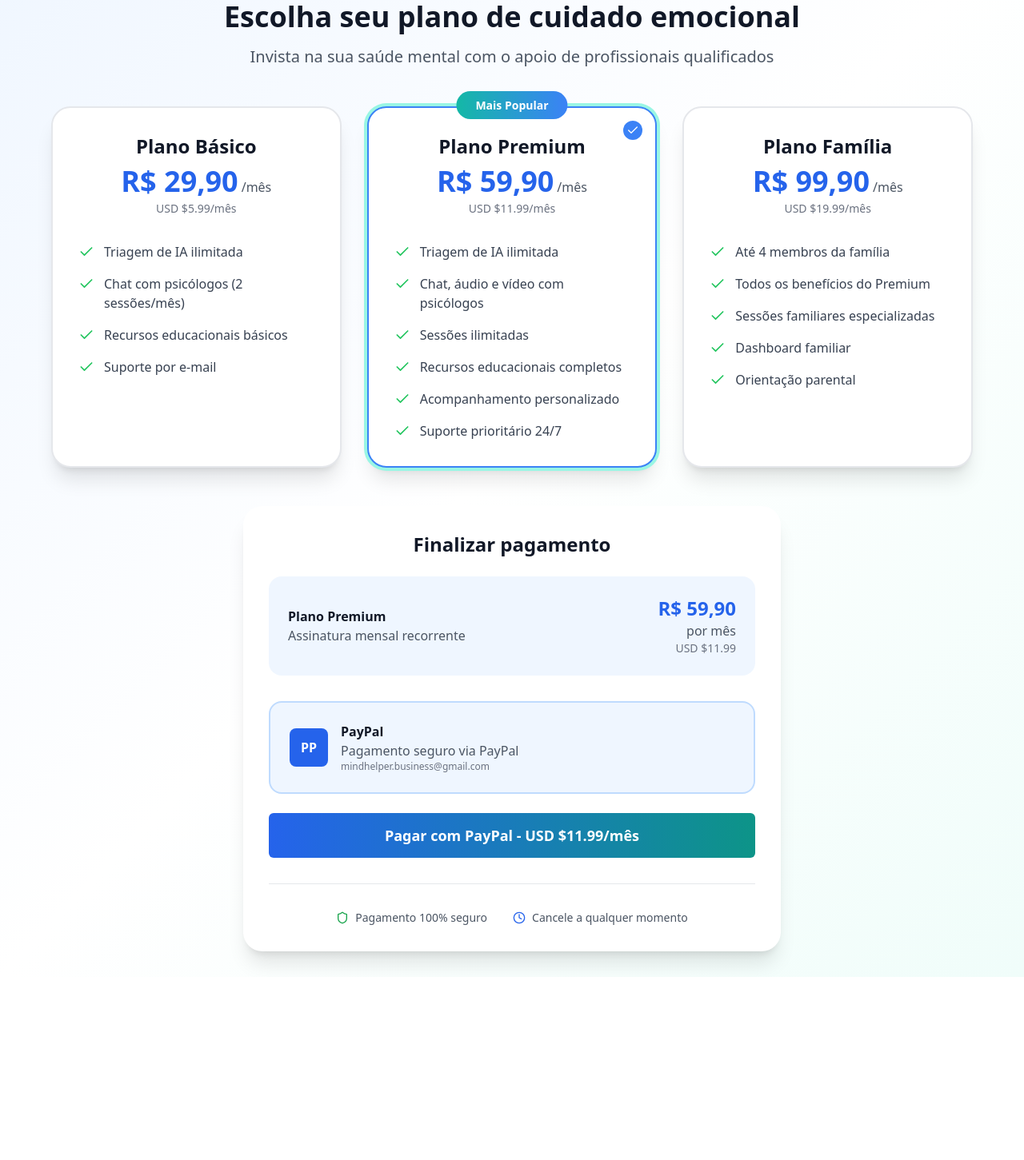
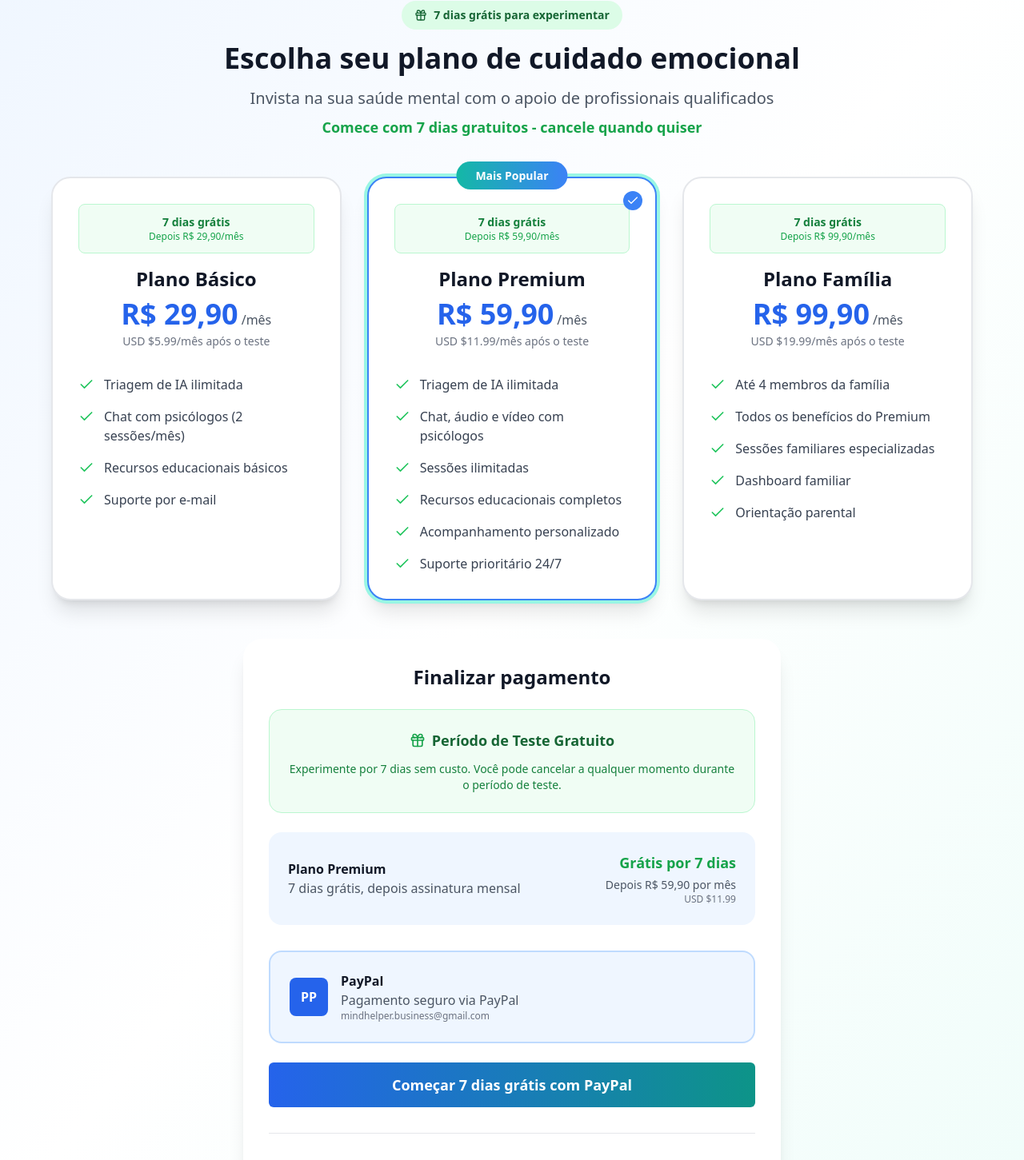
Before and after one commit to mouralsz/Project-Mind-Help-Utilizing-Lovable-AI-, a React (Vite) app: page /payment in a window 1280 px wide. Shown: the part 103-1554 px from the top of the page at 80% size. Before the commit the page ends 1325 px from the top, so only its background shows below. Built offline with nearby package versions, Linux system fonts and the light colour scheme.

Commit message:
Add 7-day free trial to payments
Implement a 7-day free trial period for payment plans in the Payment page.

```diff
--- a/src/pages/Payment.tsx
+++ b/src/pages/Payment.tsx
@@ -1,6 +1,6 @@
 
 import React, { useState } from 'react';
-import { ArrowLeft, Check, Shield, Clock, Heart } from 'lucide-react';
+import { ArrowLeft, Check, Shield, Clock, Heart, Gift } from 'lucide-react';
 import { Button } from '@/components/ui/button';
 import { useNavigate } from 'react-router-dom';
 
@@ -62,14 +62,17 @@ const Payment = () => {
     // Conta PayPal fictícia para receber os pagamentos
     const paypalBusinessEmail = 'mindhelper.business@gmail.com';
 
-    // Parâmetros para o PayPal
+    // Parâmetros para o PayPal com período de teste
     const paypalParams = new URLSearchParams({
       cmd: '_xclick-subscriptions',
       business: paypalBusinessEmail,
-      item_name: `Mindhelper - ${selectedPlanData?.name}`,
+      item_name: `Mindhelper - ${selectedPlanData?.name} (7 dias grátis)`,
       item_number: selectedPlan,
       currency_code: 'USD',
-      a3: selectedPlanData?.priceUSD || '11.99', // Valor da assinatura
+      a1: '0.00', // Valor do período de teste (grátis)
+      p1: '7', // Duração do período de teste (7 dias)
+      t1: 'D', // Tipo de período de teste (D = dias)
+      a3: selectedPlanData?.priceUSD || '11.99', // Valor da assinatura após o teste
       p3: '1', // Período (1 mês)
       t3: 'M', // Tipo de período (M = mensal)
       src: '1', // Assinatura recorrente
@@ -84,6 +87,7 @@ const Payment = () => {
     console.log('Redirecionando para PayPal com os seguintes dados:', {
       plano: selectedPlanData?.name,
       valor: selectedPlanData?.priceUSD,
+      periodo_teste: '7 dias grátis',
       email_business: paypalBusinessEmail
     });
 
@@ -118,11 +122,18 @@ const Payment = () => {
 
         <div className="max-w-6xl mx-auto">
           <div className="text-center mb-12">
+            <div className="inline-flex items-center gap-2 bg-green-100 text-green-800 px-4 py-2 rounded-full text-sm font-semibold mb-4">
+              <Gift className="w-4 h-4" />
+              7 dias grátis para experimentar
+            </div>
             <h2 className="text-4xl font-bold text-gray-900 mb-4">
               Escolha seu plano de cuidado emocional
             </h2>
             <p className="text-xl text-gray-600">
               Invista na sua saúde mental com o apoio de profissionais qualificados
+            </p>
+            <p className="text-lg text-green-600 font-semibold mt-2">
+              Comece com 7 dias gratuitos - cancele quando quiser
             </p>
           </div>
 
@@ -146,12 +157,20 @@ const Payment = () => {
                 )}
 
                 <div className="text-center mb-8">
+                  <div className="bg-green-50 border border-green-200 rounded-lg p-3 mb-4">
+                    <p className="text-green-700 font-semibold text-sm">
+                      7 dias grátis
+                    </p>
+                    <p className="text-green-600 text-xs">
+                      Depois {plan.price}{plan.period}
+                    </p>
+                  </div>
                   <h3 className="text-2xl font-bold text-gray-900 mb-2">{plan.name}</h3>
                   <div className="flex items-baseline justify-center">
                     <span className="text-4xl font-bold text-blue-600">{plan.price}</span>
                     <span className="text-gray-600 ml-1">{plan.period}</span>
                   </div>
-                  <p className="text-sm text-gray-500 mt-1">USD ${plan.priceUSD}/mês</p>
+                  <p className="text-sm text-gray-500 mt-1">USD ${plan.priceUSD}/mês após o teste</p>
                 </div>
 
                 <ul className="space-y-4">
@@ -179,20 +198,32 @@ const Payment = () => {
               Finalizar pagamento
             </h3>
 
+            <div className="bg-green-50 border border-green-200 rounded-2xl p-6 mb-6">
+              <div className="flex items-center justify-center gap-2 mb-3">
+                <Gift className="w-5 h-5 text-green-600" />
+                <h4 className="font-bold text-green-800 text-lg">Período de Teste Gratuito</h4>
+              </div>
+              <p className="text-green-700 text-center text-sm">
+                Experimente por 7 dias sem custo. Você pode cancelar a qualquer momento durante o período de teste.
+              </p>
+            </div>
+
             <div className="bg-blue-50 rounded-2xl p-6 mb-8">
               <div className="flex justify-between items-center">
                 <div>
                   <h4 className="font-semibold text-gray-900">
                     {plans.find(p => p.id === selectedPlan)?.name}
                   </h4>
-                  <p className="text-gray-600">Assinatura mensal recorrente</p>
+                  <p className="text-gray-600">7 dias grátis, depois assinatura mensal</p>
                 </div>
                 <div className="text-right">
-                  <p className="text-2xl font-bold text-blue-600">
-                    {plans.find(p => p.id === selectedPlan)?.price}
+                  <p className="text-lg font-bold text-green-600 mb-1">
+                    Grátis por 7 dias
                   </p>
-                  <p className="text-gray-600">por mês</p>
-                  <p className="text-sm text-gray-500">
+                  <p className="text-gray-600 text-sm">
+                    Depois {plans.find(p => p.id === selectedPlan)?.price} por mês
+                  </p>
+                  <p className="text-xs text-gray-500">
                     USD ${plans.find(p => p.id === selectedPlan)?.priceUSD}
                   </p>
                 </div>
@@ -215,7 +246,7 @@ const Payment = () => {
                 onClick={handlePayPalPayment}
                 className="w-full h-14 bg-gradient-to-r from-blue-600 to-teal-600 hover:from-blue-700 hover:to-teal-700 text-white font-semibold text-lg"
               >
-                Pagar com PayPal - USD ${plans.find(p => p.id === selectedPlan)?.priceUSD}/mês
+                Começar 7 dias grátis com PayPal
               </Button>
             </div>
 
@@ -228,6 +259,10 @@ const Payment = () => {
                 <Clock className="w-4 h-4 text-blue-600" />
                 <span>Cancele a qualquer momento</span>
               </div>
+              <div className="flex items-center gap-2 text-sm text-gray-600">
+                <Gift className="w-4 h-4 text-green-600" />
+                <span>7 dias grátis</span>
+              </div>
             </div>
           </div>
         </div>
```
